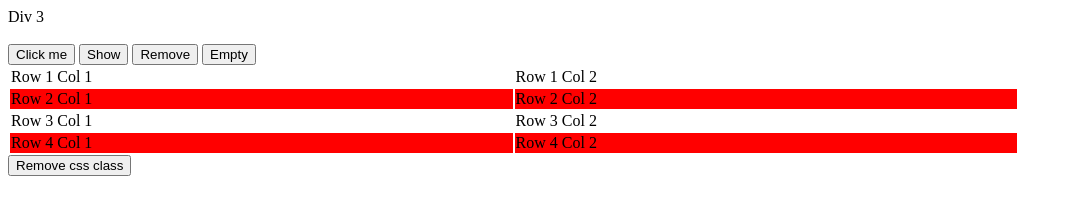
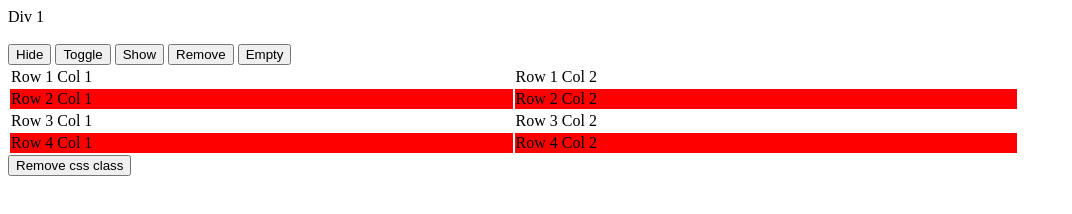
Before and after one commit to rajivkan/Html-Project2, a plain HTML site: page testJquery5.html in a window 1280 px wide. Both pictures are taken after a click on the button "Remove". Shown: the whole page, without its empty margins (0-1072 px from the left). Drawn offline with Linux system fonts and the light colour scheme.

Commit message:
jquery methods

```diff
--- a/testJquery5.html
+++ b/testJquery5.html
@@ -14,9 +14,9 @@
 
 	<script>
 		$(document).ready(function(){
-		  // $("div").click(function(){
-		  //   $(this).hide(500);
-		  // });
+		  $("div").click(function(){
+		    $(this).hide(500);
+		  });
 
 			// $("#btn1").click(function(){
 			// 	$("div").hide(500);
@@ -26,25 +26,31 @@
 			// 	$("div").toggle(500);
 			// });
 
+			// $("#btnToggle").click(function(){
+			// 	$("div").toggle(500);
+			// });
+
 			// $("#btn2").click(function(){
 			// 	$("div").show(500);
 			// });
 
+			$("#btn3").click(function(){
+				//$("#div3, #div2").remove();
+				$("#div3").remove();
+				$("#div2").remove();
+			});
+
+			$("#btn4").click(function(){
+				$("#div3").empty();
+			});
+
 			// $("#btn3").click(function(){
-			// 	$("#div3").remove();
+			// 	$(".div").remove();
 			// });
 
 			// $("#btn4").click(function(){
-			// 	$("#div3").empty();
+			// 	$(".div").empty();
 			// });
-
-			$("#btn3").click(function(){
-				$(".div").remove();
-			});
-
-			$("#btn4").click(function(){
-				$(".div").empty();
-			});
 
 			//$(".row-alternate-bg-color").css("background", "#ff00ff");
 
@@ -57,20 +63,23 @@
 		</script>
 </head>
 <body>
-	<div class="div">
+	<div class="div-class">
 		Div 1
 	</div>
 
-	<div class="div">
+	<div id="div2" class="div-class">
 		Div 2
 	</div>
 
 	<div id="div3">
 		Div 3
+		<label>Test label</label>
 	</div>
 
 	<br>
-	<button id="btn1">Click me</button>
+	<button id="btn1">Hide</button>
+
+	<button id="btnToggle">Toggle</button>
 
 	<button id="btn2">Show</button>
 
```
